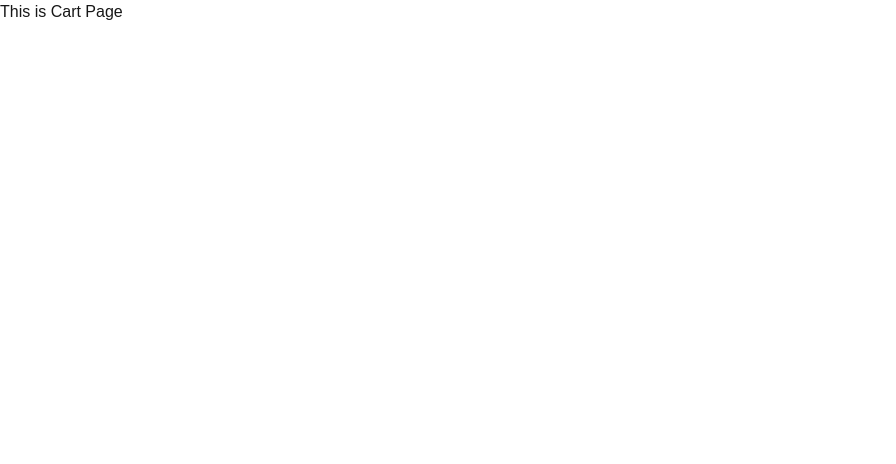
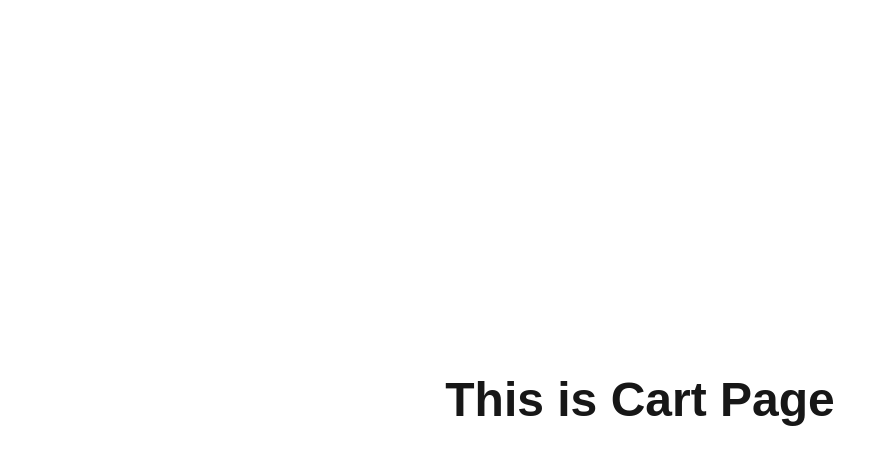
Before and after one commit to mdsejan/MetroShop-client, a Next.js app: page /cart in a window 1280 px wide. Shown: the top 464 px of the page, without its empty margins (0-896 px from the left). Built offline with nearby package versions, Linux system fonts and the light colour scheme.

Commit message:
created page routes

```diff
--- a/src/app/cart/page.tsx
+++ b/src/app/cart/page.tsx
@@ -1,9 +1,9 @@
-const Page = () => {
+const CartPage = () => {
   return (
-    <div>
-      <h2>This is Cart Page</h2>
+    <div className="w-full h-screen flex justify-center items-center">
+      <h2 className="text-5xl font-bold">This is Cart Page</h2>
     </div>
   );
 };
 
-export default Page;
+export default CartPage;
--- /dev/null
+++ b/src/app/checkout/page.tsx
@@ -0,0 +1,9 @@
+const CheckoutPage = () => {
+  return (
+    <div className="w-full h-screen flex justify-center items-center">
+      <h2 className="text-5xl font-bold">This is Checkout Page</h2>
+    </div>
+  );
+};
+
+export default CheckoutPage;
--- /dev/null
+++ b/src/app/contact/page.tsx
@@ -0,0 +1,9 @@
+const ContactPage = () => {
+  return (
+    <div className="w-full h-screen flex justify-center items-center">
+      <h2 className="text-5xl font-bold">This is Contact Page</h2>
+    </div>
+  );
+};
+
+export default ContactPage;
--- /dev/null
+++ b/src/app/orders/page.tsx
@@ -0,0 +1,9 @@
+const OrdersPage = () => {
+  return (
+    <div className="w-full h-screen flex justify-center items-center">
+      <h2 className="text-5xl font-bold">This is Orders Page</h2>
+    </div>
+  );
+};
+
+export default OrdersPage;
--- a/src/app/page.tsx
+++ b/src/app/page.tsx
@@ -1,4 +1,4 @@
-const Page = () => {
+const HomePage = () => {
   return (
     <div className="w-full h-screen flex justify-center items-center">
       <h2 className="text-5xl font-bold">This is Home Page</h2>
@@ -6,4 +6,4 @@ const Page = () => {
   );
 };
 
-export default Page;
+export default HomePage;
--- /dev/null
+++ b/src/app/product/[id]/page.tsx
@@ -0,0 +1,9 @@
+const ProductDetails = () => {
+  return (
+    <div className="w-full h-screen flex justify-center items-center">
+      <h2 className="text-5xl font-bold">This is ProductDetails Page</h2>
+    </div>
+  );
+};
+
+export default ProductDetails;
--- /dev/null
+++ b/src/app/product/page.tsx
@@ -0,0 +1,9 @@
+const ProductPage = () => {
+  return (
+    <div className="w-full h-screen flex justify-center items-center">
+      <h2 className="text-5xl font-bold">This is Product Page</h2>
+    </div>
+  );
+};
+
+export default ProductPage;
```
Also changed, not shown: 1 other file (tests, documents, lock files or other folders).
